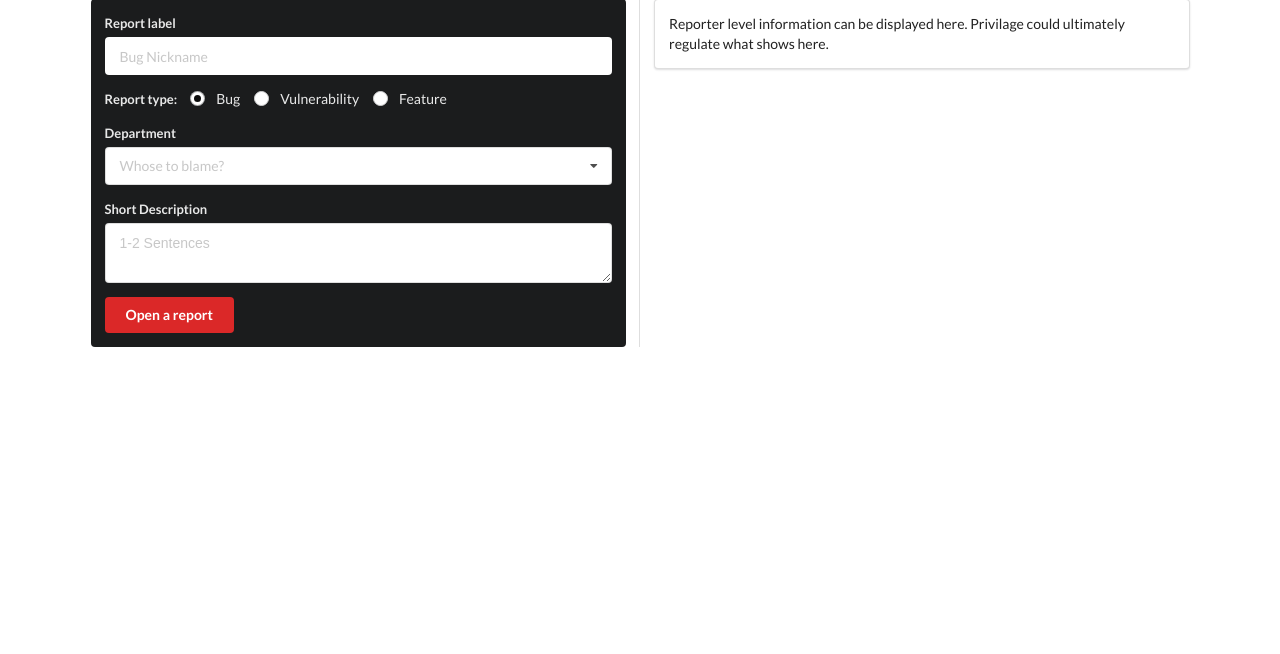
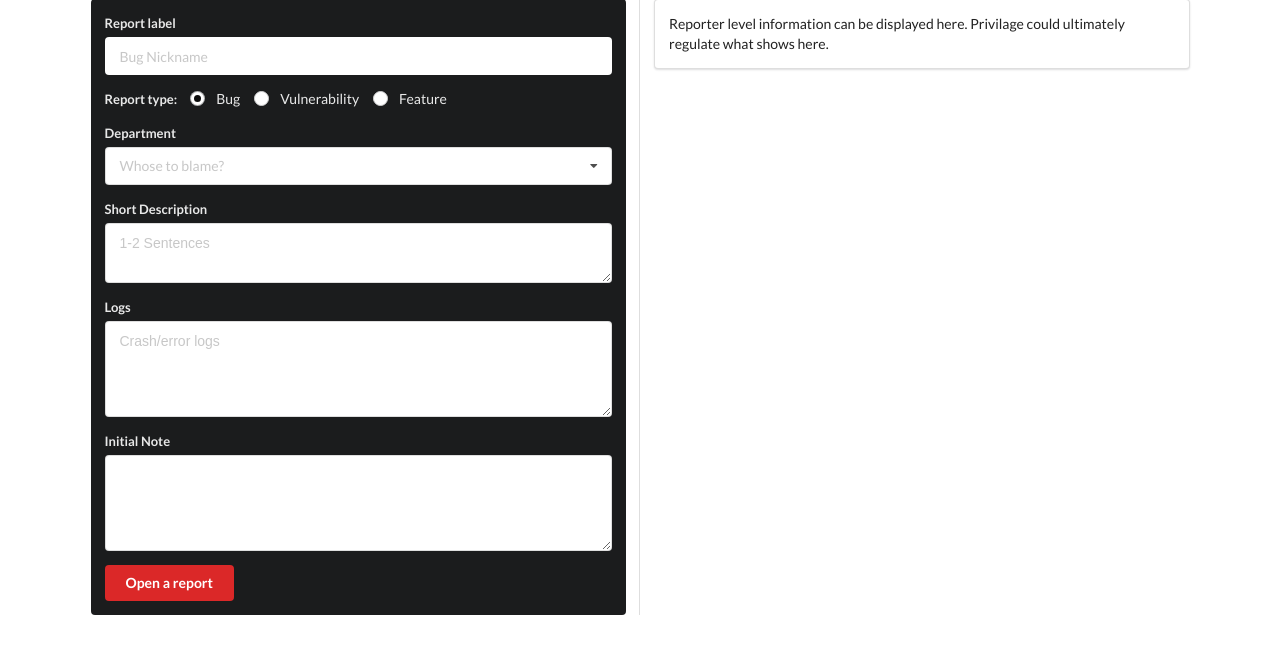
Before and after one commit to exinmusic/bug-juice, a Django app: page /submit in a window 1280 px wide. Shown: the part 71-725 px from the top of the page. Run offline with Django 3.2, Linux system fonts and the light colour scheme; some libraries are stand-ins or nearby versions.

Commit message:
Submit fields

```diff
--- a/mysite/tickets/templates/tickets/submit.html
+++ b/mysite/tickets/templates/tickets/submit.html
@@ -61,6 +61,16 @@
               <textarea placeholder="1-2 Sentences" rows="2" name="description"></textarea>
             </div>
 
+            <div class="field">
+              <label>Logs</label>
+              <textarea placeholder="Crash/error logs" rows="4" name="log"></textarea>
+            </div>
+
+            <div class="field">
+              <label>Initial Note</label>
+              <textarea rows="4" name="note"></textarea>
+            </div>
+
             <button class="ui red submit button" type="submit">Open a report</button>
 
           </div>
```
